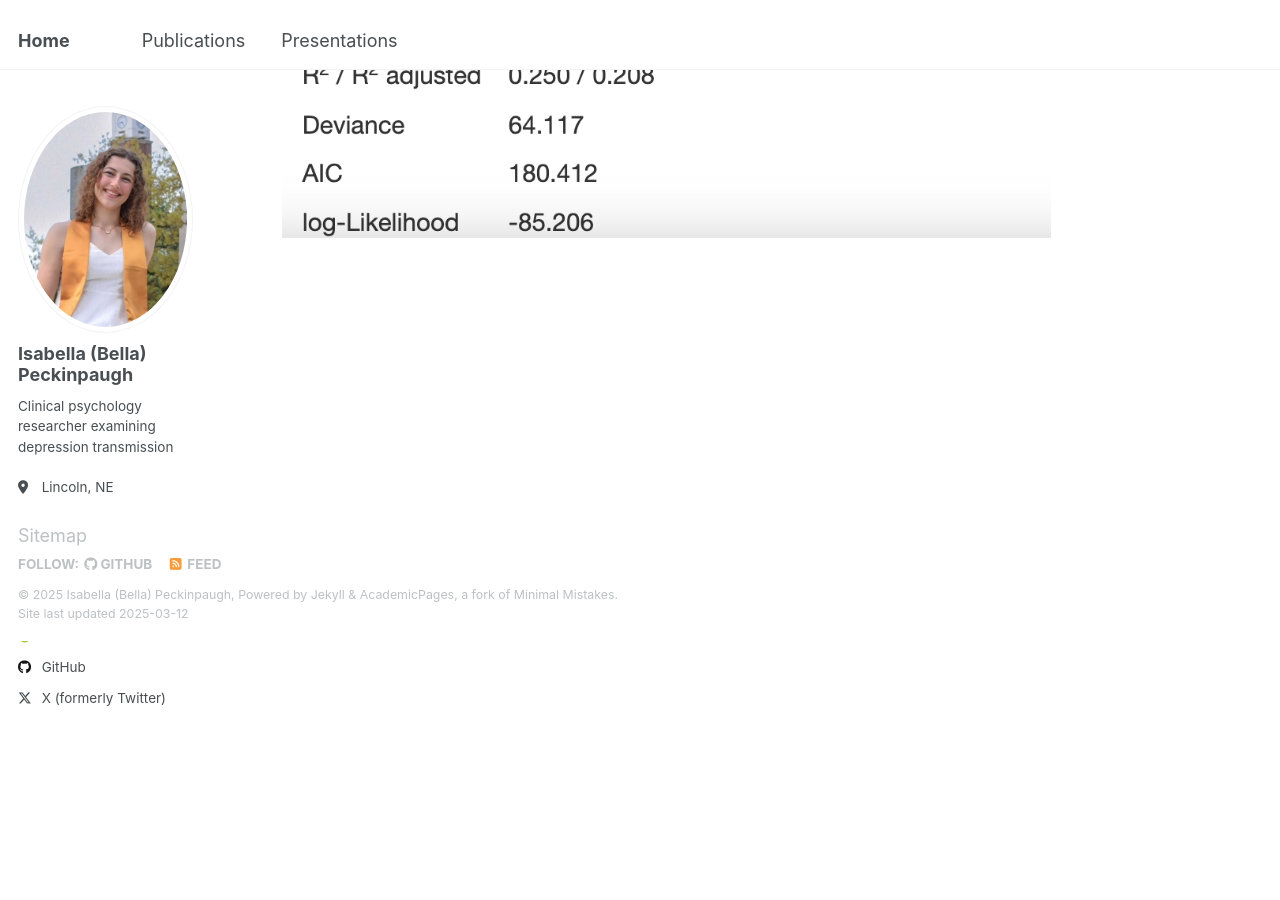
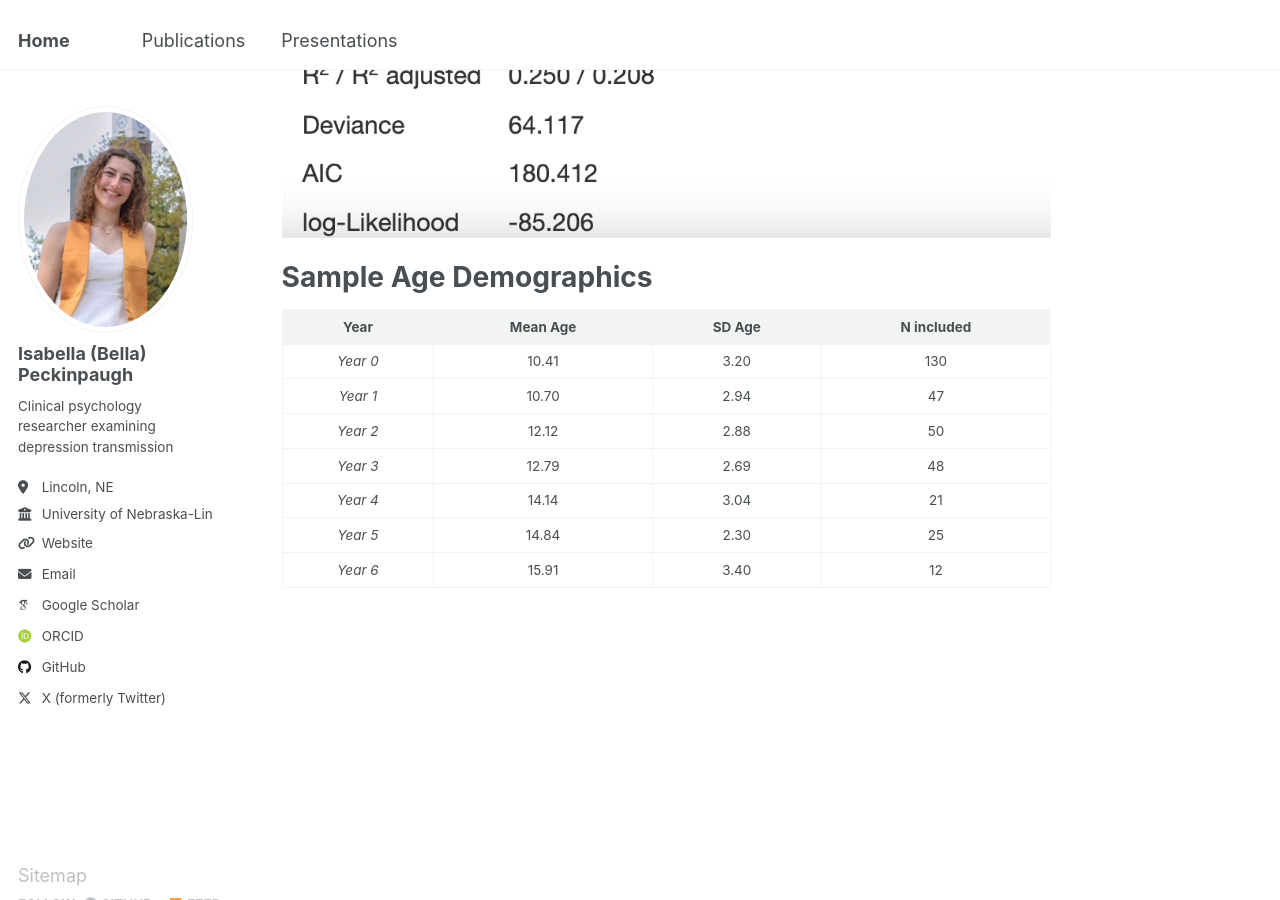
Before and after one commit to bellapeckinpaugh/bellapeckinpaugh.github.io, a Jekyll site: the page built from _pages/SAS25Analyses.md, in a window 1280 px wide and 900 px high, scrolled down 6305 px. Built offline with Jekyll 4.4.1, drawn with Linux system fonts in a browser that asks for light colours; some web fonts are replaced.

Commit message:
Update SAS25Analyses.md
added age demo table

```diff
--- a/_pages/SAS25Analyses.md
+++ b/_pages/SAS25Analyses.md
@@ -51,3 +51,61 @@ author_profile: TRUE
 ## (H6; exploratory) Directionality of the effects are such that risk will predict future depression symptoms and future ER difficulties
 
  <img src= '/images/model5.png' width="100%">
+
+
+# Sample Age Demographics
+
+<table>
+<thead>
+<tr class="header">
+<th style="text-align: center;">Year</th>
+<th style="text-align: center;">Mean Age</th>
+<th style="text-align: center;">SD Age</th>
+<th style="text-align: center;">N included</th>
+</tr>
+</thead>
+<tbody>
+<tr class="odd">
+<td style="text-align: center;"><em>Year 0</em></td>
+<td style="text-align: center;">10.41</td>
+<td style="text-align: center;">3.20</td>
+<td style="text-align: center;">130</td>
+</tr>
+<tr class="even">
+<td style="text-align: center;"><em>Year 1</em></td>
+<td style="text-align: center;">10.70</td>
+<td style="text-align: center;">2.94</td>
+<td style="text-align: center;">47</td>
+</tr>
+<tr class="odd">
+<td style="text-align: center;"><em>Year 2</em></td>
+<td style="text-align: center;">12.12</td>
+<td style="text-align: center;">2.88</td>
+<td style="text-align: center;">50</td>
+</tr>
+<tr class="even">
+<td style="text-align: center;"><em>Year 3</em></td>
+<td style="text-align: center;">12.79</td>
+<td style="text-align: center;">2.69</td>
+<td style="text-align: center;">48</td>
+</tr>
+<tr class="odd">
+<td style="text-align: center;"><em>Year 4</em></td>
+<td style="text-align: center;">14.14</td>
+<td style="text-align: center;">3.04</td>
+<td style="text-align: center;">21</td>
+</tr>
+<tr class="even">
+<td style="text-align: center;"><em>Year 5</em></td>
+<td style="text-align: center;">14.84</td>
+<td style="text-align: center;">2.30</td>
+<td style="text-align: center;">25</td>
+</tr>
+<tr class="odd">
+<td style="text-align: center;"><em>Year 6</em></td>
+<td style="text-align: center;">15.91</td>
+<td style="text-align: center;">3.40</td>
+<td style="text-align: center;">12</td>
+</tr>
+</tbody>
+</table>
```
